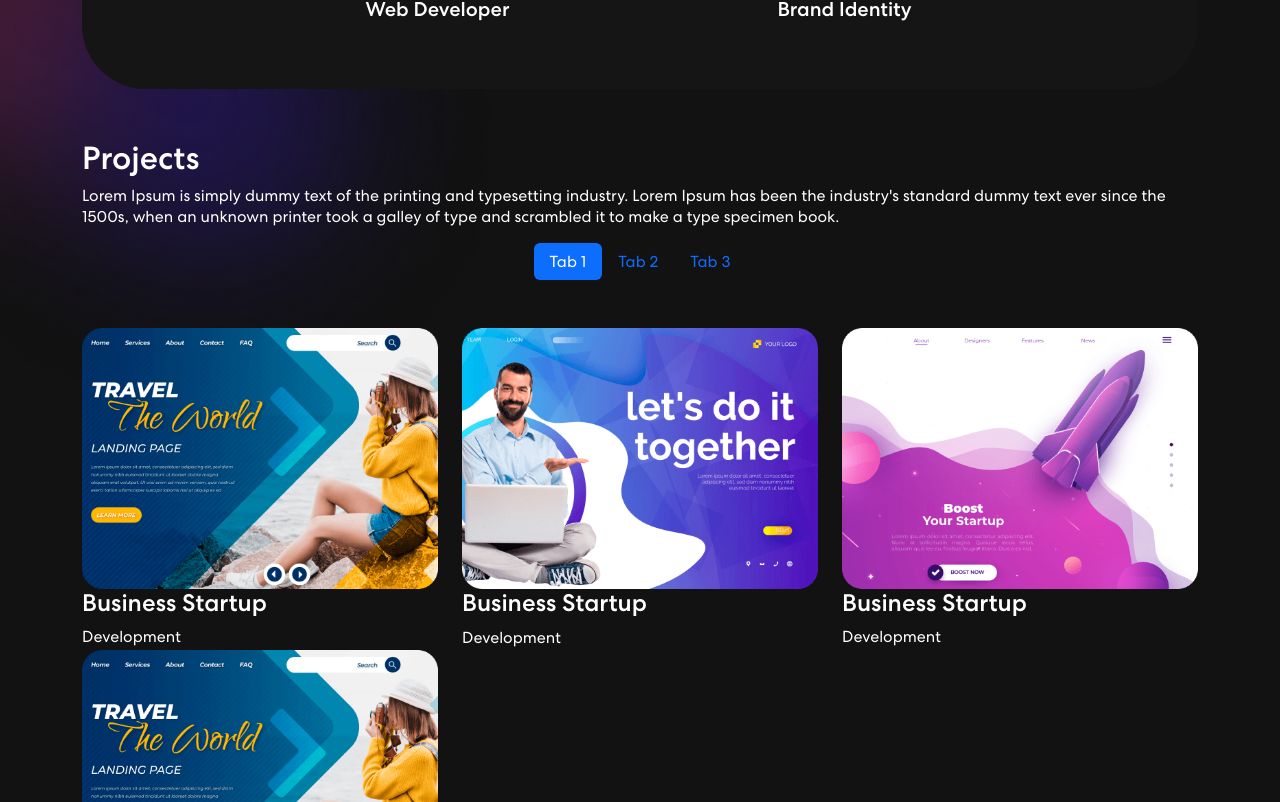
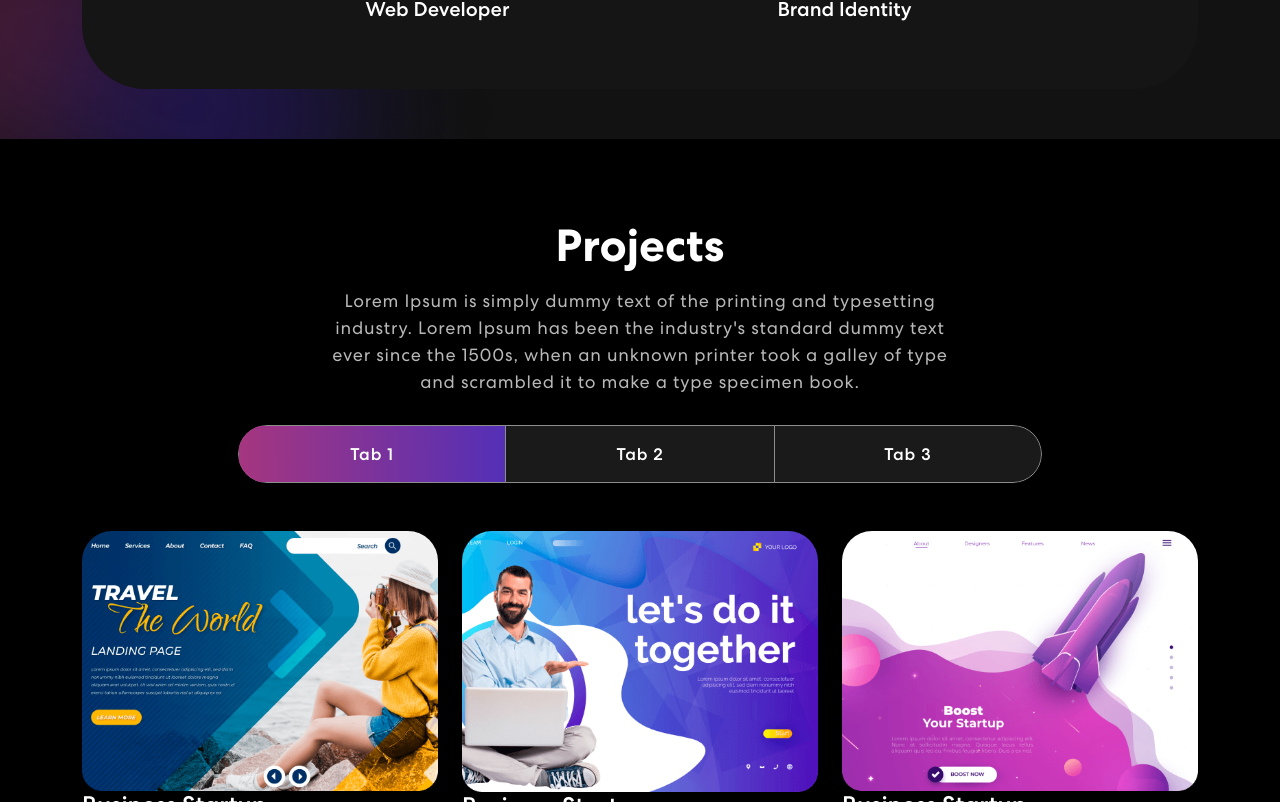
Before and after one commit to chaeikim-tech/portfolio, a React (Create React App) app: page / in a window 1280 px wide. Shown: the part 1218-2020 px from the top of the page. Built offline with nearby package versions, Linux system fonts and the light colour scheme.

Commit message:
Add Tab content CSS

```diff
--- a/src/App.css
+++ b/src/App.css
@@ -394,3 +394,148 @@
   width: 40%;
   z-index: -4;
 }
+
+/************ Projects Css ************/
+.project {
+  padding: 80px 0;
+  position: relative;
+  background-color: black;
+}
+
+.project h2 {
+  font-size: 45px;
+  font-weight: 700;
+  text-align: center;
+}
+
+.project p {
+  color: #B8B8B8;
+  font-size: 18px;
+  letter-spacing: 0.8px;
+  line-height: 1.5em;
+  margin: 14px auto 30px auto;
+  text-align: center;
+  width: 56%;
+}
+
+.project .nav.nav-pills {
+  width: 72%;
+  margin: 0 auto;
+  border-radius: 50px;
+  background-color: rgb(255 255 255 / 10%);
+  overflow: hidden;
+}
+
+.project .nav.nav-pills .nav-item {
+  width: 33.33333%;
+}
+
+.project .nav.nav-pills .nav-link {
+  background-color: transparent;
+  border-radius: 0;
+  padding: 17px 0;
+  color: #fff;
+  width: 100%;
+  font-size: 17px;
+  letter-spacing: 0.8px;
+  font-weight: 500;
+  position: relative;
+  transition: 0.3s ease-in-out;
+  text-align: center;
+  z-index: 0;
+}
+
+.project .nav.nav-pills .nav-link::before {
+  content: "";
+  position: absolute;
+  width: 0;
+  height: 100%;
+  background: linear-gradient(90.21deg, #AA367C -5.91%, #4A2FBD 111.58%);
+  top: 0;
+  left: 0;
+  z-index: -1;
+  transition: 0.3s ease-in-out;
+}
+
+.project .nav.nav-pills .nav-link.active::before {
+  width: 100% !important;
+}
+
+.project .nav.nav-pills .nav-link.active {
+  border: 1px solid rgba(255, 255, 255, 1);
+}
+
+.nav-link#projects-tabs-tab-first {
+  border: 1px solid rgba(255, 255, 255, 0.5);
+  border-radius: 55px 0px 0px 55px;
+}
+
+.nav-link#projects-tabs-tab-second {
+  border-top: 1px solid rgba(255, 255, 255, 0.5);
+  border-bottom: 1px solid rgba(255, 255, 255, 0.5);
+}
+
+.nav-link#projects-tabs-tab-third {
+  border: 1px solid rgba(255, 255, 255, 0.5);
+  border-radius: 0 55px 55px 0;
+}
+
+.proj-imgbx {
+  position: relative;
+  border-radius: 30px;
+  overflow: hidden;
+  margin-bottom: 24px;
+}
+
+.proj-imgbx::before {
+  content: "";
+  background: linear-gradient(90.21deg, #AA367C -5.91%, #4A2FBD 111.58%);
+  opacity: 0.85;
+  position: absolute;
+  width: 100%;
+  height: 0;
+  transition: 0.4s ease-in-out;
+}
+
+.proj-imgbx:hover::before {
+  height: 100%;
+}
+
+.proj-txtx {
+  position: absolute;
+  text-align: center;
+  top: 65%;
+  left: 50%;
+  transform: translate(-50%, -50%);
+  transition: 0.5s ease-in-out;
+  opacity: 0;
+  width: 100%;
+}
+
+.proj-imgbx:hover .proj-txtx {
+  top: 50%;
+  opacity: 1;
+}
+
+.proj-txtx h4 {
+  font-size: 30px;
+  font-weight: 700;
+  letter-spacing: 0.8px;
+  line-height: 1.1em;
+}
+
+.proj-txtx span {
+  font-style: italic;
+  font-weight: 400;
+  font-size: 15px;
+  letter-spacing: 0.8px;
+}
+
+.background-image-right {
+  top: 20%;
+  position: absolute;
+  bottom: 0;
+  width: 35%;
+  right: 0;
+  z-index: -4;
+}
```
